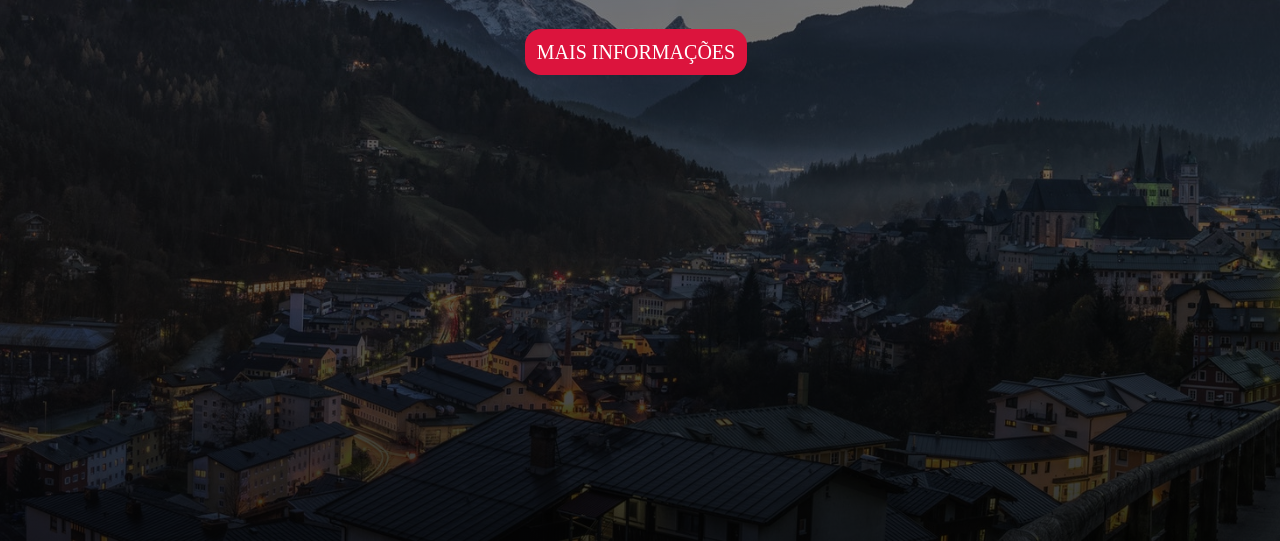
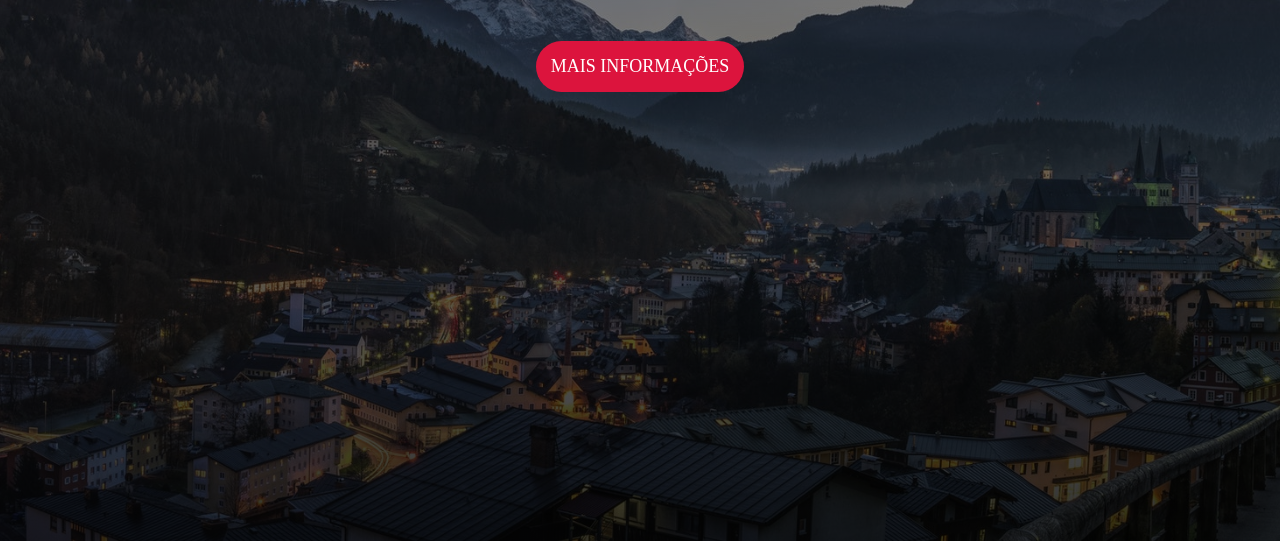
Before and after one commit to LucaolDev/Atividades-HTML, a plain HTML site: page MyPlace/index.html in a window 1280 px wide. Shown: the part 259-800 px from the top of the page. Drawn offline with Linux system fonts and the light colour scheme.

Commit message:
Add files via upload

```diff
--- a/MyPlace/CSS/style.css
+++ b/MyPlace/CSS/style.css
@@ -19,6 +19,8 @@ background-position: center;
 display: flex;
 flex-direction: column;
 gap: 3.5rem;
+margin: 0 auto;
+align-items: center;
 }
 
 .container header {
@@ -40,9 +42,8 @@ gap: 3.5rem;
 color: var(--color-light);
 background-color: var(--color-pink);
 text-decoration: none;
-border-radius: 16px;
-font-size: 20px;
-padding: 12px;
+border-radius: 30px;
+font-size: 18px;
+padding: 15px;
 text-align: center;
-margin: 41%;
 }
--- a/MyPlace/index.html
+++ b/MyPlace/index.html
@@ -5,6 +5,7 @@
     <meta name="viewport" content="width = , initial-scale=1.0" />
     <title>MyPlace</title>
     <link rel="stylesheet" href="CSS/Style.css" />
+
   </head>
   <body>
     <!-- Heaeder e hero da pagina  -->
@@ -16,9 +17,9 @@
 
         <h3>Simplesmente maravilhoso!</h3>
 
-      <div class="button">
+
         <a href="moreinfo.html">MAIS INFORMAÇÕES</a>
-    </div>
+
     </div>
   </body>
 </html>
```
